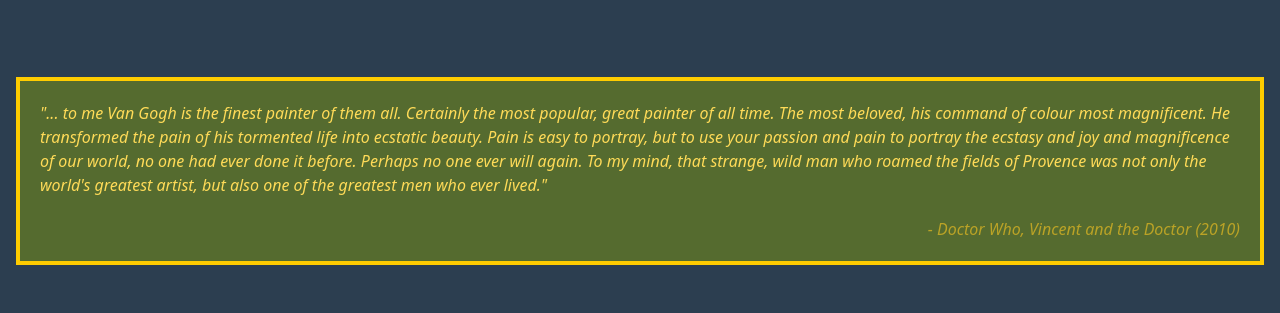
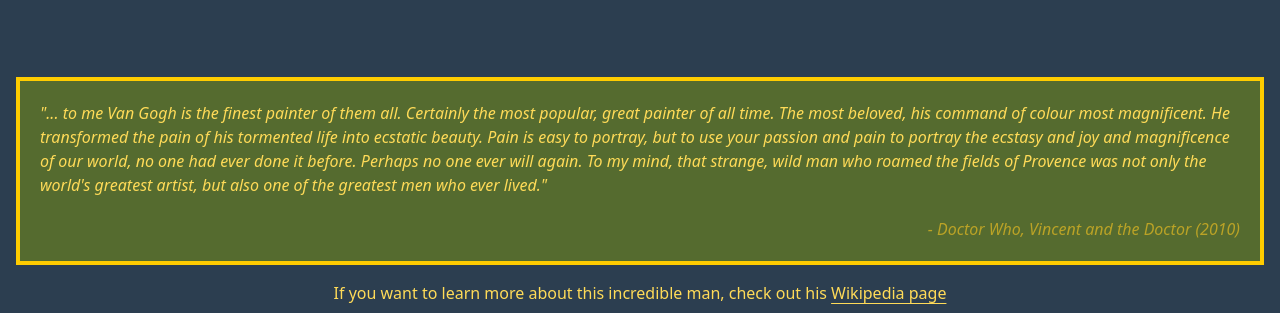
Before and after one commit to mehedihasan8/landing-page-1, a plain HTML site: page index.html in a window 1280 px wide. Shown: the part 3096-3409 px from the top of the page. Before the commit the page ends 3377 px from the top, so only its background shows below. Drawn offline with nearby package versions, Linux system fonts and the light colour scheme.

Commit message:
footer Section done

```diff
--- a/index.html
+++ b/index.html
@@ -265,5 +265,20 @@
       </p>
     </section>
     <!-- last content End here  -->
+
+    <!-- footer section start here  -->
+    <footer>
+      <p class="text-center pb-2">
+        If you want to learn more about this incredible man, check out his
+        <a
+          href="https://en.wikipedia.org/wiki/Vincent_van_Gogh"
+          target="_blank"
+          class="underline-offset-4 underline"
+          rel="noopener noreferrer"
+          >Wikipedia page</a
+        >
+      </p>
+    </footer>
+    <!-- footer section end here  -->
   </body>
 </html>
```
